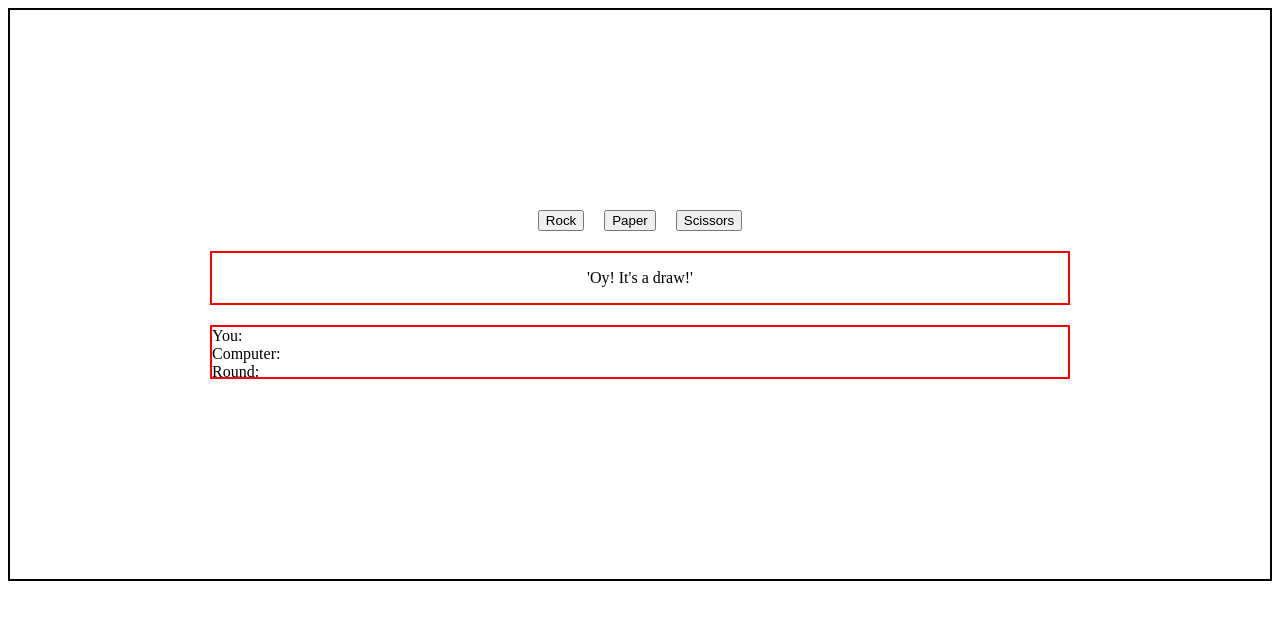
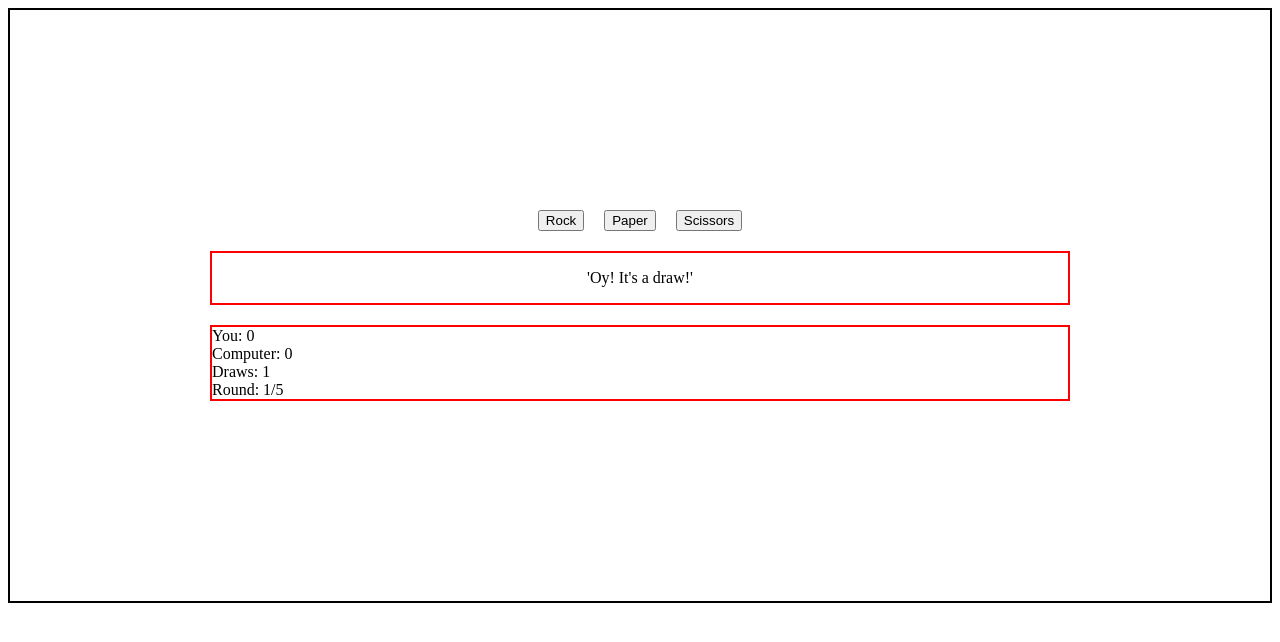
Before and after one commit to mo-mak/rock-paper-scissors, a plain HTML site: page index.html in a window 1280 px wide. Both pictures are taken after a click on the button "Rock". Drawn offline with Linux system fonts and the light colour scheme.

Commit message:
Add all sorts of diplay functions
functions to display player score, computer score, draws, and
round number.

```diff
--- a/index.html
+++ b/index.html
@@ -27,7 +27,8 @@
         <div id="score-board" style="border: 2px solid red">
             <div id="player-score">You: </div>
             <div id="computer-score">Computer: </div>
-            <div id="rounds-display">Round: </div>
+            <div id="draws">Draws: </div>
+            <div id="currentRound-display">Round: </div>
         </div>
     </div>
 
--- a/script.js
+++ b/script.js
@@ -1,6 +1,8 @@
 let playerScore = 0;
 let computerScore = 0;
-let rounds = 0;
+let draws = 0;
+let currentRound = 0;
+let totalRounds = 5;
 
 function getComputerChoice() {
     let randomNum = Math.floor(Math.random() * 3) + 1;
@@ -18,17 +20,20 @@ function getComputerChoice() {
 }
 
 function scoreCounter(playerWins, computerWins) {
-    if (rounds < 5) {
+    if (currentRound < totalRounds) {
         if (playerWins) {
             playerScore ++;
         } else if (computerWins) {
             computerScore ++;
+        } else {
+            draws++;
         };
-        rounds++;
+        currentRound++;
     } else {
-        rounds = 0;
+        currentRound = 0; //don't ask why this is 1. It just works. I did not want it to ever display Round: 0 as that does not make sense
         playerScore = 0;
         computerScore = 0;
+        draws = 0;
     };
 };
 
@@ -79,23 +84,42 @@ function gameLogic(playerSelection, computerChoice) {
 const displayRoundResults = function(result) {
     const resultContainer = document.getElementById('result-container');
     const resultToDisplay = document.createElement('p');
-
-    // This part will ensure that childNodes are not piled onto resultContainer
-    // one after another. everytime this function is called (which is anytime one
-    // of the buttons is pressed), the resultContainer will be cleared of the last
-    // win draw or lose message that it was displaying here from the last round.
-    if (resultContainer.hasChildNodes()){
-        resultContainer.removeChild(resultContainer.firstChild);
-    }
-
+    resultContainer.textContent = '';
+    // if (currentRound == 0) {
+    //     resultContainer.textContent = '';
+    //     resultToDisplay.textContent = 'Choose your weapon!';
+    //     resultContainer.appendChild(resultToDisplay);
+    // }
     resultToDisplay.textContent = result;
     resultContainer.appendChild(resultToDisplay);
 };
 
 const displayPlayerScore = function() {
-    const playerScore = document.getElementById('player-score');
-    const playerScoreToDisplay = `${playerScore.textContent} + ${playerScore}`;
+    const playerScoreDiv = document.getElementById('player-score');
+    const playerScoreToDisplay = `You: ${playerScore}`;
+    playerScoreDiv.textContent = playerScoreToDisplay;
     console.log(playerScoreToDisplay);
+    console.log(playerScore);
+};
+
+const displayComputerScore = function() {
+    const computerScoreDiv = document.getElementById('computer-score');
+    const computerScoreToDisplay = `Computer: ${computerScore}`;
+    computerScoreDiv.textContent = computerScoreToDisplay;
+};
+
+const displayDraws = function() {
+    const drawsDiv = document.getElementById('draws');
+    const drawsToDiplay = `Draws: ${draws}`;
+    drawsDiv.textContent = drawsToDiplay;
+    console.log(drawsToDiplay);
+    console.log(draws);
+};
+
+const displayRoundNumber = function() {
+    const roundNumberDiv = document.getElementById('currentRound-display');
+    const roundNumberToDisplay = `Round: ${currentRound}/${totalRounds}`;
+    roundNumberDiv.textContent = roundNumberToDisplay;
 };
 
 const playRound = function(textContent) {
@@ -111,6 +135,9 @@ const playRound = function(textContent) {
     let roundResult = gameLogic(playerSelection, computerChoice);
     displayRoundResults(roundResult);
     displayPlayerScore();
+    displayRoundNumber();
+    displayComputerScore();
+    displayDraws();
 };
 
 const rockBtn = document.getElementById('rock');
--- a/style.css
+++ b/style.css
@@ -20,5 +20,5 @@
 }
 
 #score-board {
-    height: 50px;
+
 }
```
